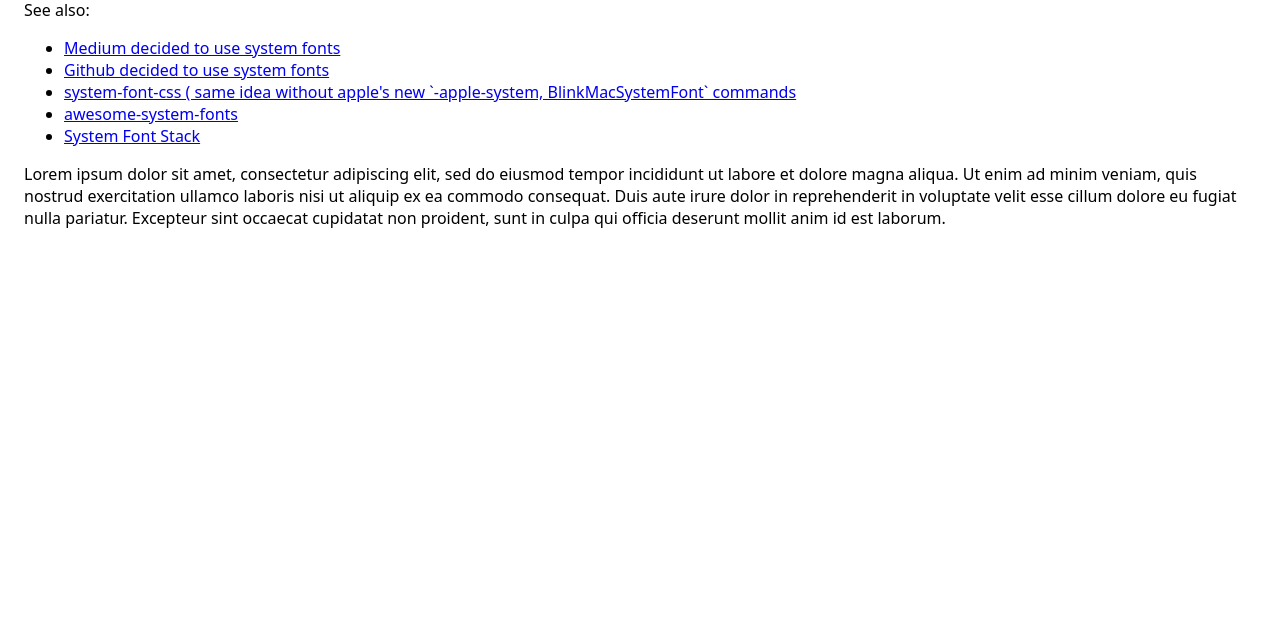
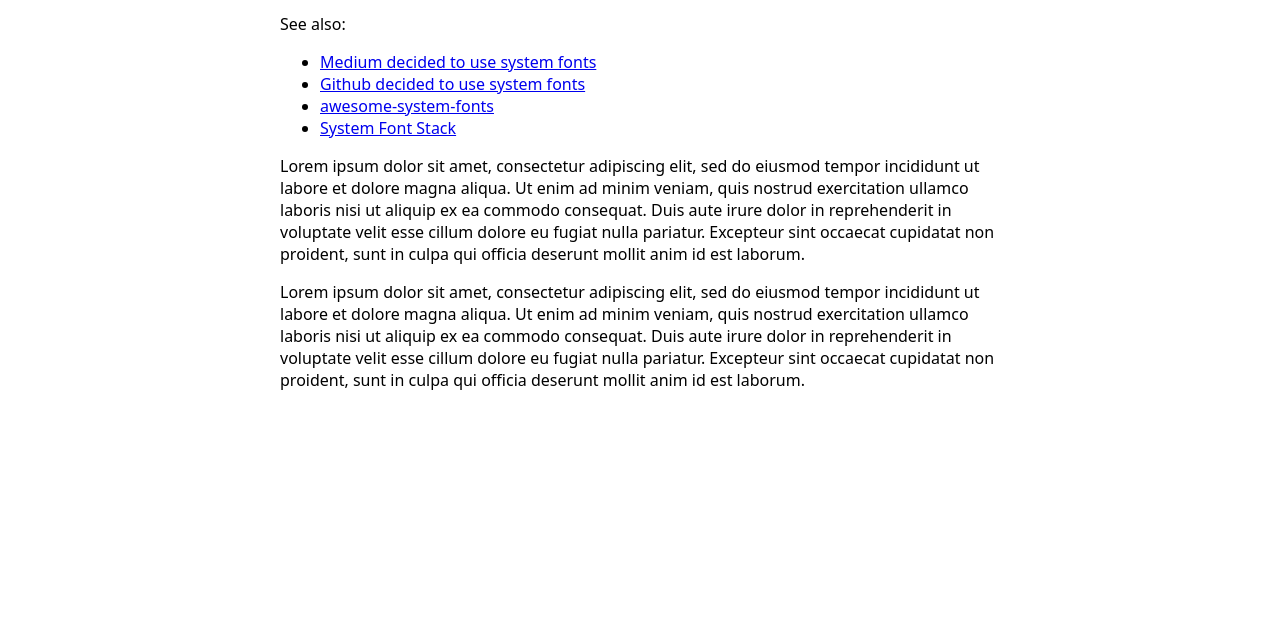
Before and after one commit to nimiq/elements, a plain HTML site: page index.html in a window 1280 px wide. Shown: the part 157-800 px from the top of the page. Drawn offline with Linux system fonts and the light colour scheme.

Commit message:
Update index.html

```diff
--- a/index.html
+++ b/index.html
@@ -8,6 +8,8 @@
     <style type="text/css">
     body {
         padding: 24px 16px;
+        max-width:720px;
+        margin:0 auto;
     }
     </style>
 </head>
@@ -26,9 +28,6 @@
             <a href="https://www.designernews.co/stories/71645-github-now-uses-default-system-font">Github decided to use system fonts</a>
         </li>
         <li>
-            <a href="https://github.com/jonathantneal/system-font-css"> system-font-css ( same idea without apple's new `-apple-system, BlinkMacSystemFont` commands </a>
-        </li>
-        <li>
             <a href="https://github.com/mrmrs/awesome-system-fonts">awesome-system-fonts</a>
         </li>
         <li>
@@ -38,6 +37,9 @@
     <p>
         Lorem ipsum dolor sit amet, consectetur adipiscing elit, sed do eiusmod tempor incididunt ut labore et dolore magna aliqua. Ut enim ad minim veniam, quis nostrud exercitation ullamco laboris nisi ut aliquip ex ea commodo consequat. Duis aute irure dolor in reprehenderit in voluptate velit esse cillum dolore eu fugiat nulla pariatur. Excepteur sint occaecat cupidatat non proident, sunt in culpa qui officia deserunt mollit anim id est laborum.
     </p>
+    <p>
+        Lorem ipsum dolor sit amet, consectetur adipiscing elit, sed do eiusmod tempor incididunt ut labore et dolore magna aliqua. Ut enim ad minim veniam, quis nostrud exercitation ullamco laboris nisi ut aliquip ex ea commodo consequat. Duis aute irure dolor in reprehenderit in voluptate velit esse cillum dolore eu fugiat nulla pariatur. Excepteur sint occaecat cupidatat non proident, sunt in culpa qui officia deserunt mollit anim id est laborum.
+    </p>
 </body>
 
 </html>
```
